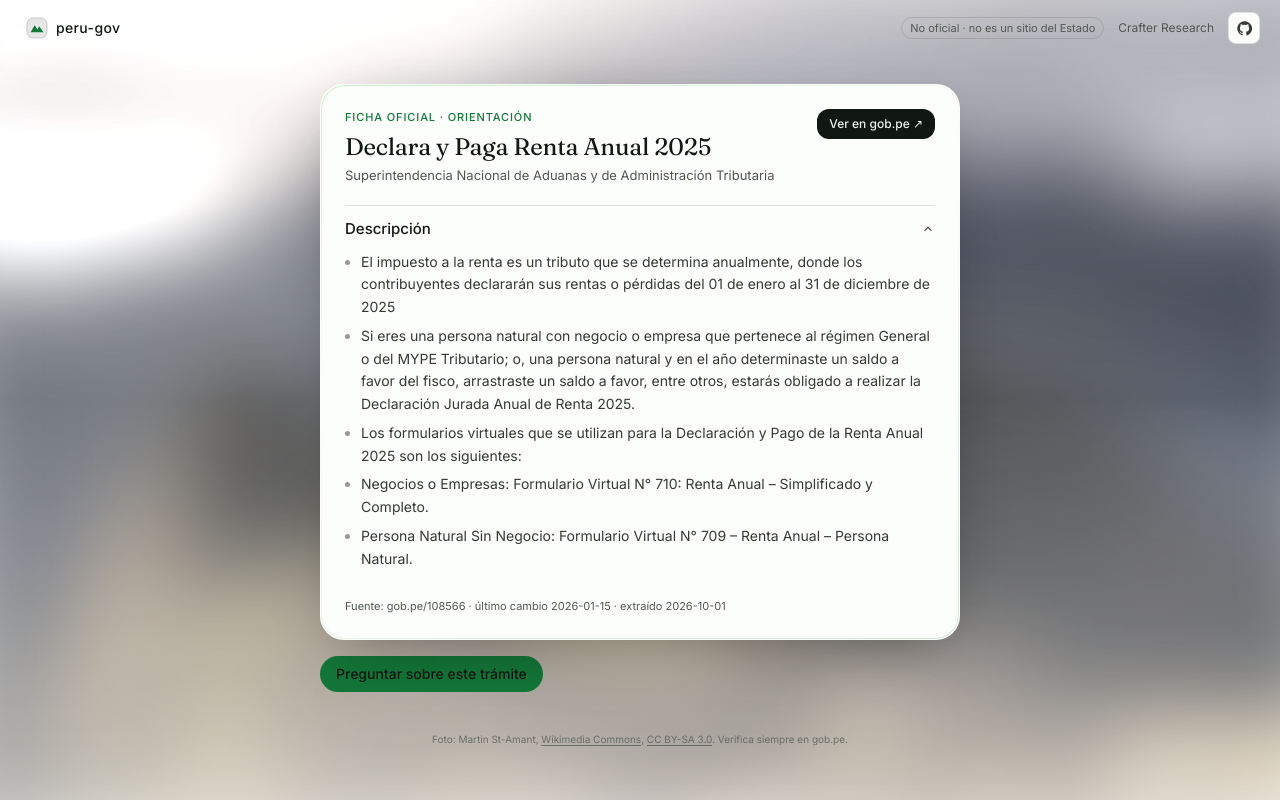
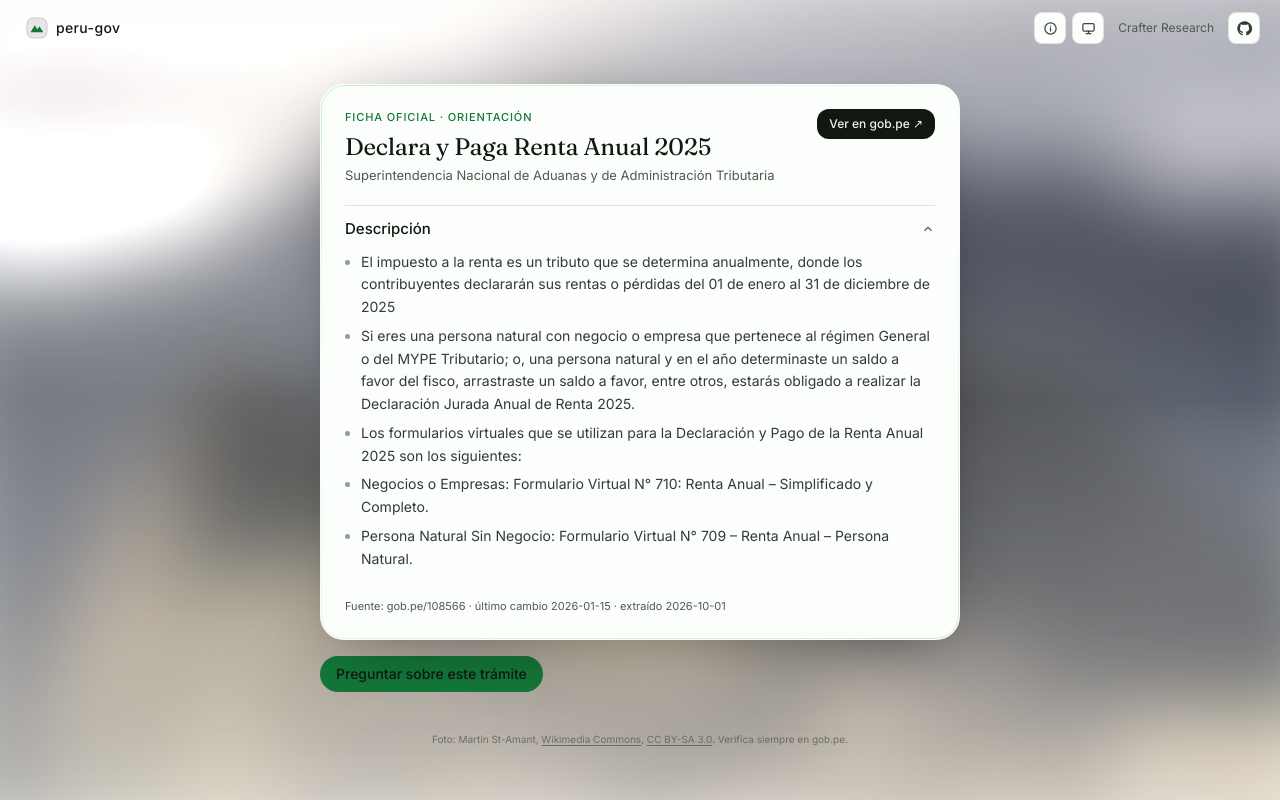
Before and after one commit to crafter-research/peru-gov, a Next.js app: page /tramite/108566 in a window 1280 px wide. Built offline with nearby package versions, Linux system fonts and the light colour scheme.

Commit message:
feat(ui): header info and theme controls, mono font and footer above the fade

```diff
--- a/src/app/layout.tsx
+++ b/src/app/layout.tsx
@@ -1,8 +1,13 @@
 import type { Metadata, Viewport } from "next";
-import { Fraunces, Inter } from "next/font/google";
+import { Fraunces, Inter, JetBrains_Mono } from "next/font/google";
+import { themeScript } from "@/components/theme-toggle";
 import "./globals.css";
 
 const inter = Inter({ variable: "--font-inter", subsets: ["latin"] });
+const mono = JetBrains_Mono({
+  variable: "--font-jetbrains",
+  subsets: ["latin"],
+});
 const fraunces = Fraunces({
   variable: "--font-fraunces",
   subsets: ["latin"],
@@ -25,11 +30,15 @@ export default function RootLayout({ children }: LayoutProps<"/">) {
   return (
     <html
       lang="es-PE"
-      className={`${inter.variable} ${fraunces.variable} h-full`}
+      className={`${inter.variable} ${fraunces.variable} ${mono.variable} h-full`}
     >
+      <head>
+        {/* biome-ignore lint/security/noDangerouslySetInnerHtml: static theme bootstrap, no user input */}
+        <script dangerouslySetInnerHTML={{ __html: themeScript }} />
+      </head>
       <body className="flex min-h-dvh flex-col font-sans">
         {children}
-        <footer className="px-4 pb-[max(env(safe-area-inset-bottom),0.75rem)] pt-2 text-center text-[10px] text-muted-foreground/75 sm:px-6">
+        <footer className="relative z-30 px-4 pb-[max(env(safe-area-inset-bottom),0.75rem)] pt-2 text-center text-[10px] text-muted-foreground/75 sm:px-6">
           Foto: Martin St-Amant,{" "}
           <a
             className="underline underline-offset-2 hover:text-foreground"
--- a/src/components/site-header.tsx
+++ b/src/components/site-header.tsx
@@ -1,6 +1,8 @@
 "use client";
 
 import Link from "next/link";
+import { AboutDialog } from "@/components/about-dialog";
+import { ThemeToggle } from "@/components/theme-toggle";
 
 const REPO = "https://github.com/crafter-research/peru-gov";
 
@@ -53,9 +55,8 @@ export function SiteHeader({ onHome }: { onHome?: () => void }) {
         </Link>
       )}
       <nav className="flex items-center gap-1.5 text-[12px] text-muted-foreground">
-        <span className="hidden rounded-full border border-border px-2 py-0.5 text-[11px] text-muted-foreground md:inline">
-          No oficial · no es un sitio del Estado
-        </span>
+        <AboutDialog />
+        <ThemeToggle />
         <a
           href="https://crafter.ing"
           target="_blank"
```
